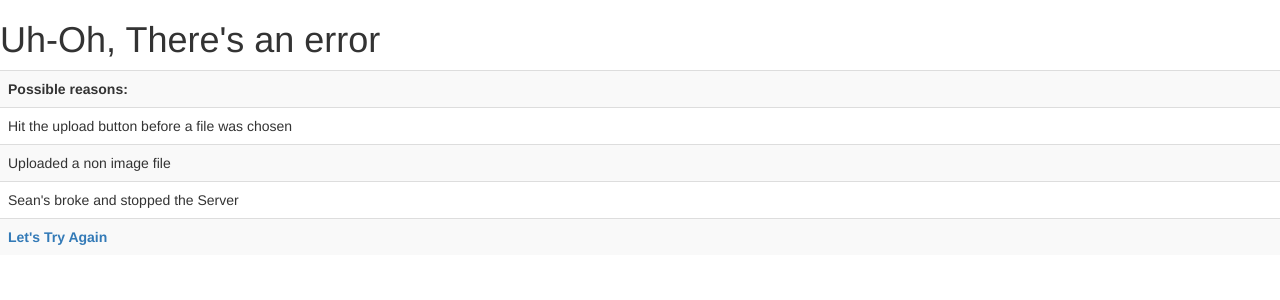
After one commit to seanremenyi/t4, a Flask app: template src/templates/error.html in a window 1280 px wide. The commit adds this page. Shown: the top 300 px of the page. Run offline with Flask 2, Linux system fonts and the light colour scheme; the template is opened without the code that fills it, so the values that code supplies are empty; some libraries are stand-ins or nearby versions.

Commit message:
error message

```diff
--- a/src/app.py
+++ b/src/app.py
@@ -21,106 +21,111 @@ app.jinja_env.filters['datetimeformat'] = datetimeformat
 app.jinja_env.filters['file_type'] = file_type
 
 
-# @app.route('/')
-# def index():
-#     return render_template('index.html')
+@app.route('/')
+def index():
+    return render_template('index.html')
 
-@app.route('/')
+@app.route('/files')
 def files():
-    s3_resource = boto3.resource('s3')
-    my_bucket = s3_resource.Bucket(S3_BUCKET)
-    summaries = my_bucket.objects.all()
+    try:
+        s3_resource = boto3.resource('s3')
+        my_bucket = s3_resource.Bucket(S3_BUCKET)
+        summaries = my_bucket.objects.all()
 
-    return render_template('files.html', my_bucket=my_bucket, files=summaries)
-
+        return render_template('files.html', my_bucket=my_bucket, files=summaries)
+    except:
+        return render_template('error.html')
 
 
 
 @app.route('/upload', methods=['POST'])
 def upload():
-    file = request.files['file']
-
-    s3_resource= boto3.resource('s3')
-    my_bucket = s3_resource.Bucket(S3_BUCKET)
-    my_bucket.Object(file.filename).put(Body=file)
-
-
-
-    flash('File uploaded successfully')
-    return redirect(url_for('files'))
+    try:
+        file = request.files['file']
+        s3_resource= boto3.resource('s3')
+        my_bucket = s3_resource.Bucket(S3_BUCKET)
+        my_bucket.Object(file.filename).put(Body=file)
+        flash('File uploaded successfully')
+        return redirect(url_for('files'))
+    except:
+        return render_template('error.html')
 
 @app.route('/delete', methods=['POST'])
 def delete():
-    key = request.form['key']
-
-    s3_resource= boto3.resource('s3')
-    my_bucket = s3_resource.Bucket(S3_BUCKET)
-    my_bucket.Object(key).delete()
-
-    flash('File deleted successfully')
-    return redirect(url_for('files'))
+    try:
+        key = request.form['key']
+        s3_resource= boto3.resource('s3')
+        my_bucket = s3_resource.Bucket(S3_BUCKET)
+        my_bucket.Object(key).delete()
+        flash('File deleted successfully')
+        return redirect(url_for('files'))
+    except:
+        return render_template('error.html')
 
 @app.route('/scan', methods=['POST'])
 def scan():
-    key = str(request.form['key'])
-
-    s3_resource= boto3.resource('s3')
-    my_bucket = s3_resource.Bucket(S3_BUCKET)
-    client = boto3.client('rekognition')
-    pic=str(S3_URL) + str(key)
-    response = client.detect_faces(
-    Image={
-        'S3Object': {
-            'Bucket': S3_BUCKET,
-            'Name': key
-        }
-    },
-    Attributes=[
-        'ALL'
-    ]
-)
-    base= response["FaceDetails"][0]
-    ageH = json.dumps(base["AgeRange"]["High"])
-    ageL = json.dumps(base["AgeRange"]["Low"])
-    beard= json.dumps(base["Beard"]["Value"])
-    beardconf= json.dumps(base["Beard"]["Confidence"])
+    try:
+        key = str(request.form['key'])
+        s3_resource= boto3.resource('s3')
+        my_bucket = s3_resource.Bucket(S3_BUCKET)
+        client = boto3.client('rekognition')
+        pic=str(S3_URL) + str(key)
+        response = client.detect_faces(
+        Image={
+            'S3Object': {
+                'Bucket': S3_BUCKET,
+                'Name': key
+            }
+        },
+        Attributes=[
+            'ALL'
+        ]
+    )
+        base= response["FaceDetails"][0]
+        ageH = json.dumps(base["AgeRange"]["High"])
+        ageL = json.dumps(base["AgeRange"]["Low"])
+        beard= json.dumps(base["Beard"]["Value"])
+        beardconf= json.dumps(base["Beard"]["Confidence"])
 
 
-    happy=json.dumps(base["Emotions"][0]["Type"])
-    happyconf=json.dumps(base["Emotions"][0]["Confidence"])
-    calm=json.dumps(base["Emotions"][1]["Type"])
-    calmconf=json.dumps(base["Emotions"][1]["Confidence"])
-    surprised=json.dumps(base["Emotions"][2]["Type"])
-    surprisedconf=json.dumps(base["Emotions"][2]["Confidence"])
-    disgusted=json.dumps(base["Emotions"][3]["Type"])
-    disgustedconf=json.dumps(base["Emotions"][3]["Confidence"])
-    confused=json.dumps(base["Emotions"][4]["Type"])
-    confusedconf=json.dumps(base["Emotions"][4]["Confidence"])
-    fear=json.dumps(base["Emotions"][5]["Type"])
-    fearconf=json.dumps(base["Emotions"][5]["Confidence"])
-    angry=json.dumps(base["Emotions"][6]["Type"])
-    angryconf=json.dumps(base["Emotions"][6]["Confidence"])
-    sad=json.dumps(base["Emotions"][7]["Type"])
-    sadconf=json.dumps(base["Emotions"][7]["Confidence"])
+        happy=json.dumps(base["Emotions"][0]["Type"])
+        happyconf=json.dumps(base["Emotions"][0]["Confidence"])
+        calm=json.dumps(base["Emotions"][1]["Type"])
+        calmconf=json.dumps(base["Emotions"][1]["Confidence"])
+        surprised=json.dumps(base["Emotions"][2]["Type"])
+        surprisedconf=json.dumps(base["Emotions"][2]["Confidence"])
+        disgusted=json.dumps(base["Emotions"][3]["Type"])
+        disgustedconf=json.dumps(base["Emotions"][3]["Confidence"])
+        confused=json.dumps(base["Emotions"][4]["Type"])
+        confusedconf=json.dumps(base["Emotions"][4]["Confidence"])
+        fear=json.dumps(base["Emotions"][5]["Type"])
+        fearconf=json.dumps(base["Emotions"][5]["Confidence"])
+        angry=json.dumps(base["Emotions"][6]["Type"])
+        angryconf=json.dumps(base["Emotions"][6]["Confidence"])
+        sad=json.dumps(base["Emotions"][7]["Type"])
+        sadconf=json.dumps(base["Emotions"][7]["Confidence"])
 
-    glasses= json.dumps(base["Eyeglasses"]["Value"])
-    glassesconf= json.dumps(base["Eyeglasses"]["Confidence"])
-    eyes= json.dumps(base["EyesOpen"]["Value"])
-    eyesconf= json.dumps(base["EyesOpen"]["Confidence"])
-    gender= json.dumps(base["Gender"]["Value"])
-    genderconf= json.dumps(base["Gender"]["Confidence"])
-    mustache= json.dumps(base["Mustache"]["Value"])
-    mustacheconf= json.dumps(base["Mustache"]["Confidence"])
+        glasses= json.dumps(base["Eyeglasses"]["Value"])
+        glassesconf= json.dumps(base["Eyeglasses"]["Confidence"])
+        eyes= json.dumps(base["EyesOpen"]["Value"])
+        eyesconf= json.dumps(base["EyesOpen"]["Confidence"])
+        gender= json.dumps(base["Gender"]["Value"])
+        genderconf= json.dumps(base["Gender"]["Confidence"])
+        mustache= json.dumps(base["Mustache"]["Value"])
+        mustacheconf= json.dumps(base["Mustache"]["Confidence"])
 
-    smile= json.dumps(base["Smile"]["Value"])
-    smileconf= json.dumps(base["Smile"]["Confidence"])
-    sunglasses= json.dumps(base["Sunglasses"]["Value"])
-    sunglassesconf= json.dumps(base["Sunglasses"]["Confidence"])
-    mouth= json.dumps(base["MouthOpen"]["Value"])
-    mouthconf= json.dumps(base["MouthOpen"]["Confidence"])
+        smile= json.dumps(base["Smile"]["Value"])
+        smileconf= json.dumps(base["Smile"]["Confidence"])
+        sunglasses= json.dumps(base["Sunglasses"]["Value"])
+        sunglassesconf= json.dumps(base["Sunglasses"]["Confidence"])
+        mouth= json.dumps(base["MouthOpen"]["Value"])
+        mouthconf= json.dumps(base["MouthOpen"]["Confidence"])
 
 
-    return render_template('results.html', pic=pic, mouthconf=mouthconf, happy=happy, happyconf=happyconf, calm=calm, calmconf=calmconf, surprised=surprised, surprisedconf=surprisedconf, disgusted=disgusted,sad=sad, sadconf=sadconf, beard=beard, beardconf=beardconf, ageL=ageL, ageH=ageH,disgustedconf=disgustedconf, confused=confused, confusedconf=confusedconf, fear=fear, fearconf=fearconf, angry=angry, angryconf=angryconf, smile=smile, smileconf=smileconf, mustache=mustache, mustacheconf=mustacheconf, gender=gender, genderconf=genderconf, eyes=eyes, eyesconf=eyesconf, glasses=glasses, glassesconf=glassesconf, mouth=mouth, sunglasses=sunglasses, sunglassesconf=sunglassesconf)
+        return render_template('results.html', pic=pic, mouthconf=mouthconf, happy=happy, happyconf=happyconf, calm=calm, calmconf=calmconf, surprised=surprised, surprisedconf=surprisedconf, disgusted=disgusted,sad=sad, sadconf=sadconf, beard=beard, beardconf=beardconf, ageL=ageL, ageH=ageH,disgustedconf=disgustedconf, confused=confused, confusedconf=confusedconf, fear=fear, fearconf=fearconf, angry=angry, angryconf=angryconf, smile=smile, smileconf=smileconf, mustache=mustache, mustacheconf=mustacheconf, gender=gender, genderconf=genderconf, eyes=eyes, eyesconf=eyesconf, glasses=glasses, glassesconf=glassesconf, mouth=mouth, sunglasses=sunglasses, sunglassesconf=sunglassesconf)
+
+    except:
+        return render_template('error.html')
 
 if __name__ == '__main__':
     app.run()
--- /dev/null
+++ b/src/templates/error.html
@@ -0,0 +1,29 @@
+{% extends "bootstrap/base.html" %}
+{% block title %}Error{% endblock %}
+
+{% block navbar %}
+<div class="navbar navbar-fixed-top">
+  <!-- ... -->
+</div>
+{% endblock %}
+
+{% block content %}
+  <h1>Uh-Oh, There's an error</h1>
+  <table class="table table-striped">
+    <tr>
+        <th>Possible reasons:</th>
+    </tr>
+    <tr>
+        <td>Hit the upload button before a file was chosen</td>
+    </tr>
+    <tr>
+        <td>Uploaded a non image file</td>
+    </tr>
+    <tr>
+        <td>Sean's broke and stopped the Server</td>
+    </tr>
+        <th><a href = "files">Let's Try Again</a></th>
+    </tr>
+  </table>
+
+{% endblock %}
--- a/src/templates/files.html
+++ b/src/templates/files.html
@@ -1,6 +1,6 @@
 {% extends "bootstrap/base.html" %}
 {% block html_attribs %} lang"en"{% endblock %}
-{% block title %}S3 list{% endblock %}
+{% block title %}Upload{% endblock %}
 
 {% block navbar %}
 <div class="navbar navbar-fixed-top">
@@ -26,7 +26,7 @@
               <hr>
 
               <form class="upload-form" action="/upload" method="post" enctype="multipart/form-data">
-                <p><input type="file" name="file"></p>
+                <p><input type="file" name="file" accept=".jpg,.gif,.png"></p>
                 <button type="submit" name="submit" class="btn btn-primary">Upload</button>
               </form>
 
--- a/src/templates/results.html
+++ b/src/templates/results.html
@@ -16,7 +16,7 @@
                   <tr>
                     <th>Age Range:</th>
                     <td>{{ ageL }} - {{ageH}}</td>
-                    <th>-</th>
+                    <th><a href = "files">Back</a></th>
                   </tr>
                   <tr>
                     <td>-</td>
@@ -106,7 +106,7 @@
                   <tr>
                     <th>Calm</th>
                     <td>{{calmconf}}</td>
-                    <th>-</th>
+                    <th><a href = "files">Back</a></th>
                   </tr>
 
 
```
Also changed, not shown: src/requirements.txt (added, +41 -0 lines), src/templates/index.html (+19 -1 lines), 1 other file.
